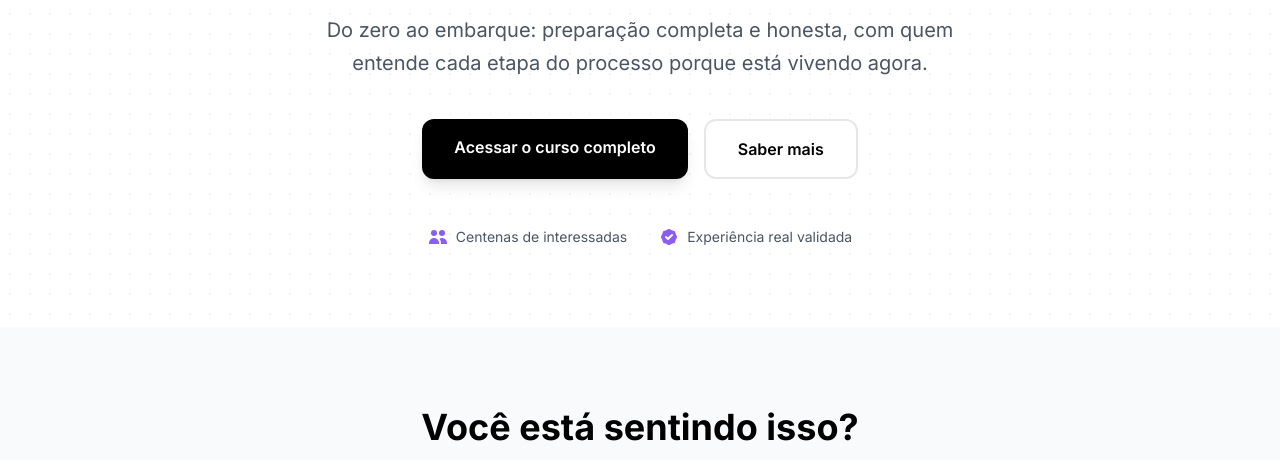
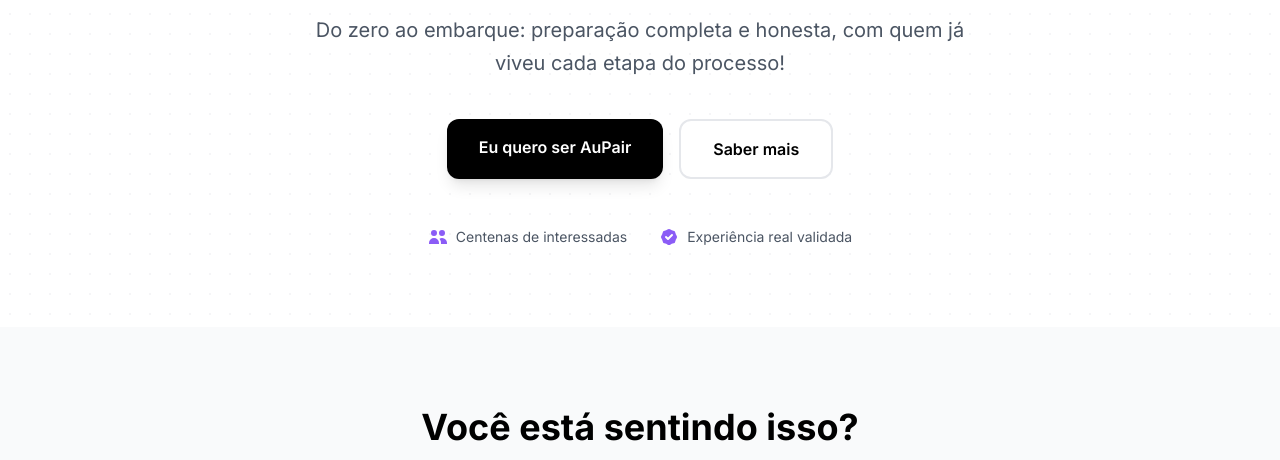
Before and after one commit to odevbruno/aupairusa, a plain HTML site: page index.html in a window 1280 px wide. Shown: the part 336-796 px from the top of the page. Drawn offline with nearby package versions, Linux system fonts and the light colour scheme.

Commit message:
Update index.html

```diff
--- a/index.html
+++ b/index.html
@@ -85,12 +85,12 @@
                 </h1>
 
                 <p class="text-xl text-gray-600 mb-10 max-w-2xl mx-auto leading-relaxed">
-                    Do zero ao embarque: preparação completa e honesta, com quem entende cada etapa do processo porque está vivendo agora.
+                    Do zero ao embarque: preparação completa e honesta, com quem já viveu cada etapa do processo!
                 </p>
 
                 <div class="flex flex-col sm:flex-row gap-4 justify-center">
                     <a href="#cta" class="px-8 py-4 bg-black text-white rounded-xl font-semibold hover:bg-gray-800 transition shadow-lg hover:shadow-xl">
-                        Acessar o curso completo
+                        Eu quero ser AuPair
                     </a>
                     <a href="#sobre" class="px-8 py-4 bg-white border-2 border-gray-200 rounded-xl font-semibold hover:border-gray-300 transition">
                         Saber mais
@@ -439,14 +439,14 @@
                         <svg class="w-5 h-5" fill="none" stroke="currentColor" viewBox="0 0 24 24">
                             <path stroke-linecap="round" stroke-linejoin="round" stroke-width="2" d="M13 10V3L4 14h7v7l9-11h-7z"/>
                         </svg>
-                        Acessar curso completo
+                        Eu quero ser AuPair
                     </a>
-                    <a href="#" class="px-8 py-4 bg-transparent border-2 border-white rounded-xl font-semibold hover:bg-white/10 transition flex items-center justify-center gap-2">
+                    <!-- <a href="#" class="px-8 py-4 bg-transparent border-2 border-white rounded-xl font-semibold hover:bg-white/10 transition flex items-center justify-center gap-2">
                         <svg class="w-5 h-5" fill="none" stroke="currentColor" viewBox="0 0 24 24">
                             <path stroke-linecap="round" stroke-linejoin="round" stroke-width="2" d="M3 8l7.89 5.26a2 2 0 002.22 0L21 8M5 19h14a2 2 0 002-2V7a2 2 0 00-2-2H5a2 2 0 00-2 2v10a2 2 0 002 2z"/>
                         </svg>
                         Entrar na lista de espera
-                    </a>
+                    </a> -->
                 </div>
             </div>
 
```
